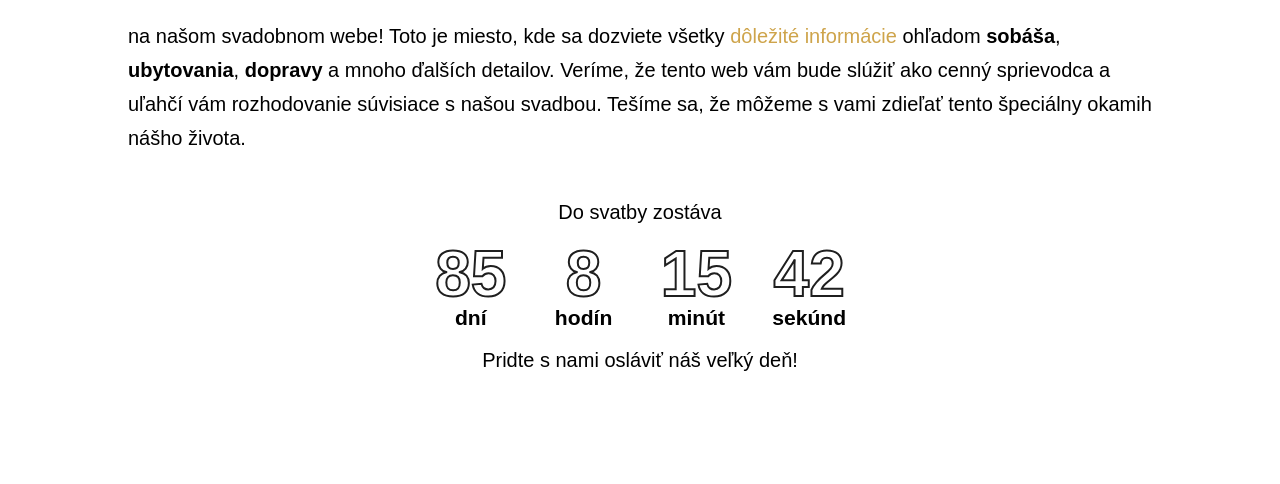
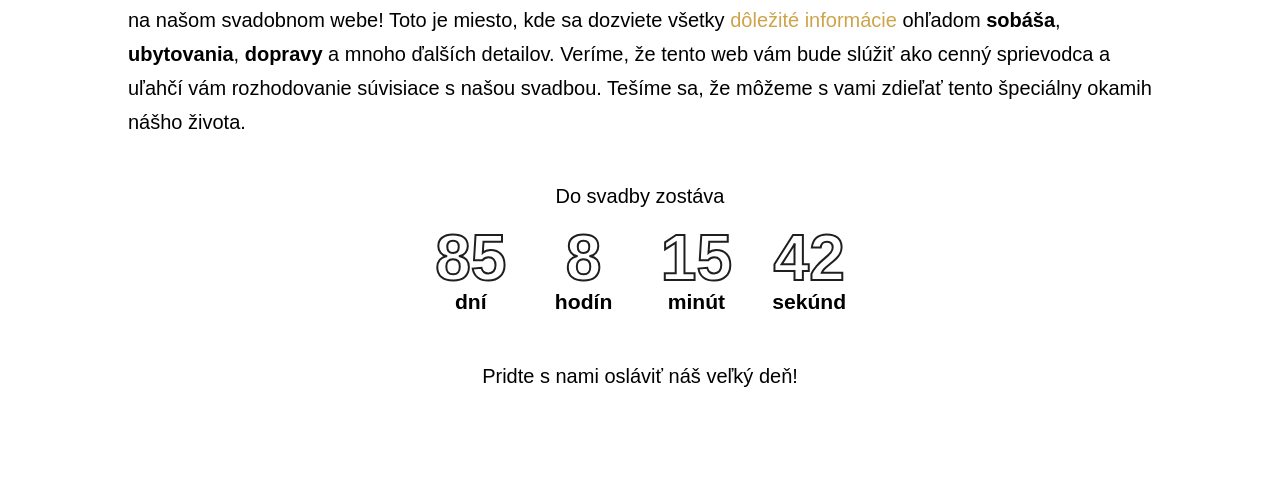
Before and after one commit to Luko248/our-wedding, a website: page index.html in a window 1280 px wide. Shown: the part 1094-1578 px from the top of the page. Drawn offline with Linux system fonts and the light colour scheme; some packages are replaced by stand-ins of ours; no server answers; a web font is replaced by a local one.

Commit message:
small improvements and fixes

```diff
--- a/styles/components/_counter.scss
+++ b/styles/components/_counter.scss
@@ -21,6 +21,10 @@
 
         >p.desc {
             @include grid-col-span(4);
+
+            &:last-of-type {
+                margin-block-start: 4dvb;
+            }
         }
 
         span {
--- a/styles/modules/_contact.scss
+++ b/styles/modules/_contact.scss
@@ -33,6 +33,10 @@
             border-radius: clamp($gap-l, 4dvi, $gap-2xl);
             color: $color-white;
             backdrop-filter: blur($gap-m);
+
+            @include mq-responsive("desktop-l", max) {
+                --cart_margin-block: 5dvb;
+            }
 
             @include mq-responsive("tablet", max) {
                 --contact_col-start: 1;
@@ -77,14 +81,15 @@
         }
 
         &__button {
+            --buttn_block-size: #{convert-to-rem(100px)};
             --contact-button-icon_scale: 1;
             --color-shadow: #{$color-secondary};
             @include box-shadow-set($gap-l);
             display: inline-grid;
             place-items: center;
-            block-size: var(--buttn_block-size, convert-to-rem(100px));
+            block-size: var(--buttn_block-size);
+            font-size: var(--buttn_block-size);
             aspect-ratio: 1 / 1;
-            padding: clamp($gap, 2cqi, $gap-l);
             background-color: var(--contact-button_bg-color);
             border-radius: clamp($gap-s, 2.5cqi, $gap);
             color: var(--contact-button_color);
@@ -96,8 +101,8 @@
                 --contact-button-icon_scale: 1.05;
             }
 
-            @include mq-responsive('mobile-l', max) {
-                --buttn_block-size: #{convert-to-rem(90px)};
+            @include mq-responsive('desktop-l', max) {
+                --buttn_block-size: #{convert-to-rem(85px)};
             }
 
             &--google {
@@ -110,8 +115,8 @@
 
             >img {
                 display: block;
-                max-inline-size: clamp($gap-3xl, 10cqi, 5rem);
-                max-block-size: clamp($gap-3xl, 10cqi, 5rem);
+                inline-size: .7em;
+                block-size: .7em;
                 aspect-ratio: 1;
                 scale: var(--contact-button-icon_scale);
                 transition: scale $trans-time $trans-fnc;
--- a/styles/modules/_qna.scss
+++ b/styles/modules/_qna.scss
@@ -19,7 +19,7 @@
     }
 
     @supports (-webkit-touch-callout: none) {
-      background-position: center 50%;
+      background-position: center 75%;
     }
 
     @include mq-responsive('tablet', max) {
--- a/texts/cs.json
+++ b/texts/cs.json
@@ -20,7 +20,7 @@
     "about_strong-2": "ubytování",
     "about_strong-3": "dopravy",
     "about_link": "důležité informace",
-    "counter_desc": "Do svatby zůstává",
+    "counter_desc": "Do svatby zbývá",
     "counter_days": "dnů",
     "counter_hours": "hodin",
     "counter_minutes": "minut",
--- a/texts/sk.json
+++ b/texts/sk.json
@@ -20,7 +20,7 @@
     "about_strong-2": "ubytovania",
     "about_strong-3": "dopravy",
     "about_link": "dôležité informácie",
-    "counter_desc": "Do svatby zostáva",
+    "counter_desc": "Do svadby zostáva",
     "counter_days": "dní",
     "counter_hours": "hodín",
     "counter_minutes": "minút",
```
Also changed, not shown: dist/styles/style.css, 1 other file.
